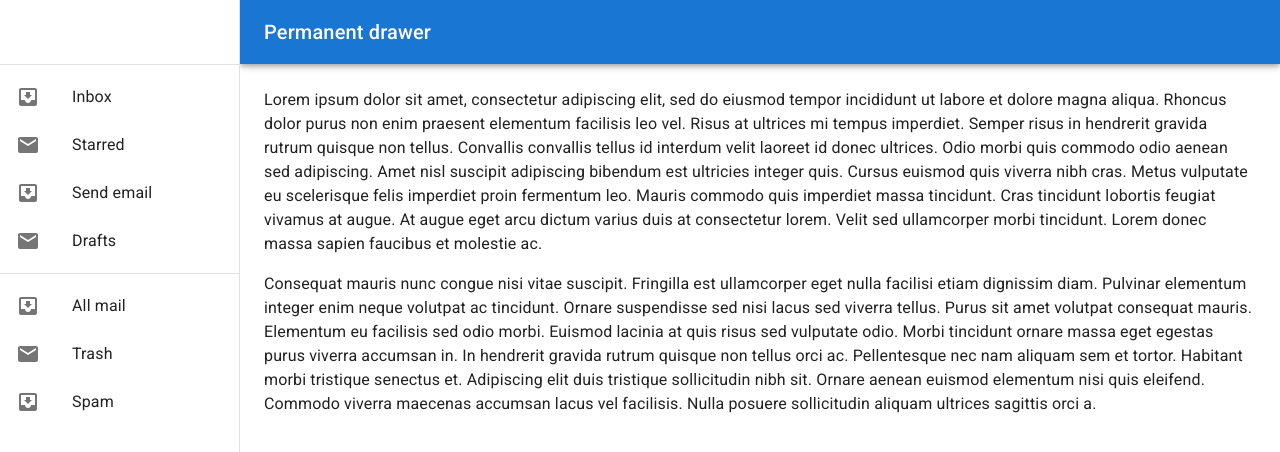
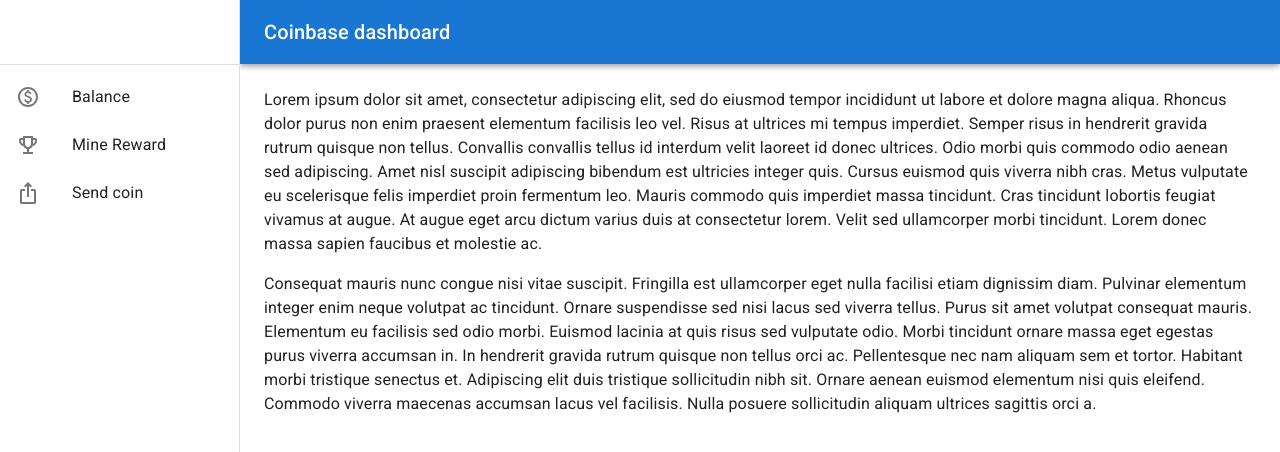
Before and after one commit to quochiep99/my-coin-client, a React (Create React App) app: page /wallets/my-wallet in a window 1280 px wide. Shown: the top 452 px of the page. Built offline with nearby package versions, Linux system fonts and the light colour scheme.

Commit message:
rename drawer items

```diff
--- a/src/components/wallets/my-wallet/MyWalletDrawer.js
+++ b/src/components/wallets/my-wallet/MyWalletDrawer.js
@@ -12,8 +12,11 @@
 import ListItem from "@mui/material/ListItem";
 import ListItemIcon from "@mui/material/ListItemIcon";
 import ListItemText from "@mui/material/ListItemText";
-import InboxIcon from "@mui/icons-material/MoveToInbox";
-import MailIcon from "@mui/icons-material/Mail";
+
+// MUI ICONS
+import PaidOutlinedIcon from "@mui/icons-material/PaidOutlined";
+import EmojiEventsOutlinedIcon from "@mui/icons-material/EmojiEventsOutlined";
+import IosShareOutlinedIcon from "@mui/icons-material/IosShareOutlined";
 
 const drawerWidth = 240;
 
@@ -27,7 +30,7 @@
       >
         <Toolbar>
           <Typography variant="h6" noWrap component="div">
-            Permanent drawer
+            Coinbase dashboard
           </Typography>
         </Toolbar>
       </AppBar>
@@ -46,25 +49,24 @@
         <Toolbar />
         <Divider />
         <List>
-          {["Inbox", "Starred", "Send email", "Drafts"].map((text, index) => (
-            <ListItem button key={text}>
+          <ListItem button>
             <ListItemIcon>
-                {index % 2 === 0 ? <InboxIcon /> : <MailIcon />}
+              <PaidOutlinedIcon />
             </ListItemIcon>
-              <ListItemText primary={text} />
+            <ListItemText primary="Balance" />
           </ListItem>
-          ))}
-        </List>
-        <Divider />
-        <List>
-          {["All mail", "Trash", "Spam"].map((text, index) => (
-            <ListItem button key={text}>
+          <ListItem button>
             <ListItemIcon>
-                {index % 2 === 0 ? <InboxIcon /> : <MailIcon />}
+              <EmojiEventsOutlinedIcon />
             </ListItemIcon>
-              <ListItemText primary={text} />
+            <ListItemText primary="Mine Reward" />
           </ListItem>
-          ))}
+          <ListItem button>
+            <ListItemIcon>
+              <IosShareOutlinedIcon />
+            </ListItemIcon>
+            <ListItemText primary="Send coin" />
+          </ListItem>
         </List>
       </Drawer>
       <Box
```
Lines whose indentation alone changed are shown as unchanged.
